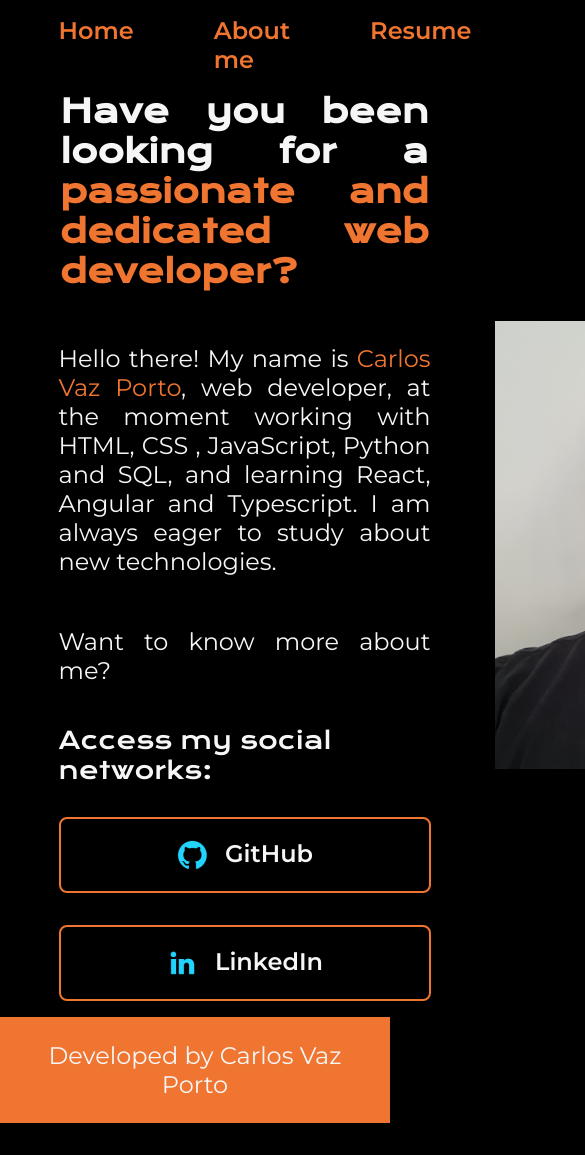
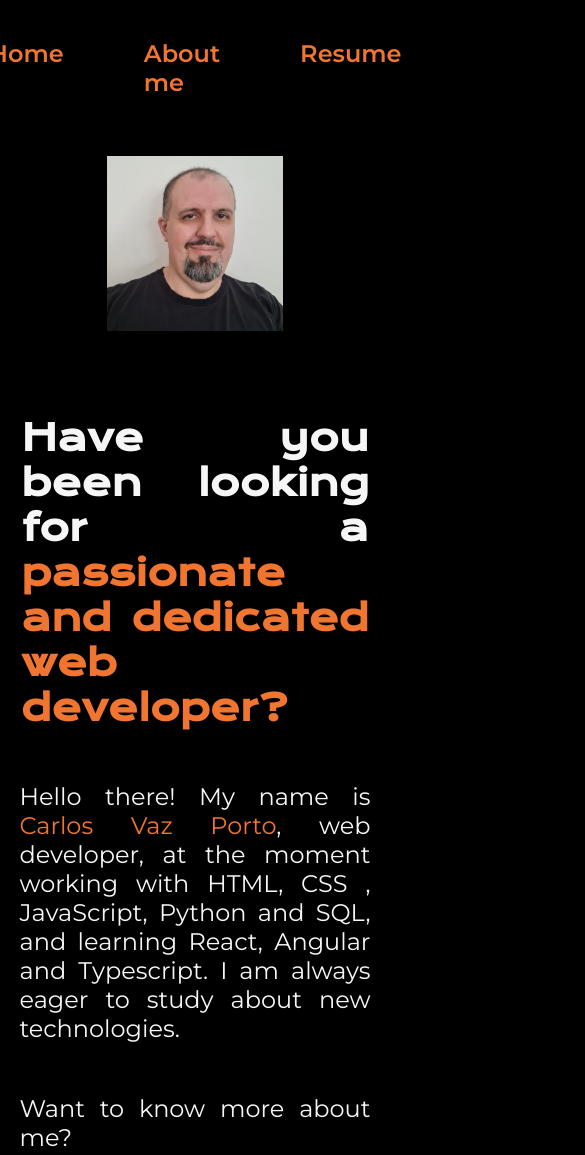
Before and after one commit to CarlosVazPorto/My-studies, a plain HTML site: page Alura/HTML e CSS/Portfolio/index.html in a window 390 px wide. Shown: the top 1155 px of the page, 585 px wide, since content can reach past the window. Before the commit the page ends 1123 px from the top, so only its background shows below. Drawn offline with nearby package versions, Linux system fonts and the light colour scheme.

Commit message:
Add updated file
Add updated CSS file

```diff
--- a/Alura/HTML e CSS/Portfolio/styles/style.css
+++ b/Alura/HTML e CSS/Portfolio/styles/style.css
@@ -40,21 +40,23 @@ body {
     text-decoration: none;
 }
 
-.apresentacao{
+.apresentacao {
     padding: 4% 15%;
     display: flex;
     align-items: center;
     justify-content: space-between;
+    gap: 82px;
 }
-.apresentacao__conteudo{
-    width: 38rem;
+
+.apresentacao__conteudo {
+    width: 50%;
     display: flex;
     flex-direction: column;
     gap: 2.5rem;
 }
 
-.apresentacao__conteudo__titulo{
-    font-size: 2rem;
+.apresentacao__conteudo__titulo {
+    font-size: 2.25rem;
     font-family: var(--font-primary);
     text-align: justify;
     text-justify: inter-word;
@@ -73,7 +75,7 @@ body {
     padding-top: 3%;
 }
 
-.apresentacao__conteudo__texto a{
+.apresentacao__conteudo__texto a {
     text-decoration: none;
     color: var(--color-tertiary);
 }
@@ -82,7 +84,7 @@ body {
     color: var(--color-tertiary);
 }
 
-.apresentacao__links{
+.apresentacao__links {
     display: flex;
     flex-direction: column;
     align-items: center;
@@ -96,12 +98,12 @@ body {
     font-size: 1.5rem;
 }
 
-.apresentacao__links__link{
+.apresentacao__links__navegacao {
     display: flex;
     justify-content: center;
     gap: 1rem;
     border: 0.125rem solid var(--color-tertiary);
-    width: 23rem;
+    width: 75%;
     text-align: center;
     border-radius: 0.5rem;
     font-size: 1.5rem;
@@ -112,7 +114,7 @@ body {
     font-family: var(--font-secondary);
 }
 
-.apresentacao__links__link:hover {
+.apresentacao__links__navegacao:hover {
     background-color: var(--color-link-expand);
     padding: 3%;
     border: 0.25rem solid var(--color-quaternary);
@@ -120,8 +122,7 @@ body {
 }
 
 .apresentacao__foto {
-    height: 28rem;
-    padding-left: 4rem;
+    width: 50%;
 }
 
 .rodape {
@@ -133,3 +134,24 @@ body {
     font-size: 1.5rem;
     font-weight: 500;
 }
+
+@media (max-width: 1200px) {
+
+    .cabecalho {
+       padding: 10%;
+    }
+
+    .cabecalho__menu {
+       justify-content: center;
+    }
+
+    .apresentacao {
+        flex-direction: column-reverse;
+        padding: 5%;
+    }
+
+    .apresentacao__conteudo {
+        width: auto;
+    }
+
+}
```
